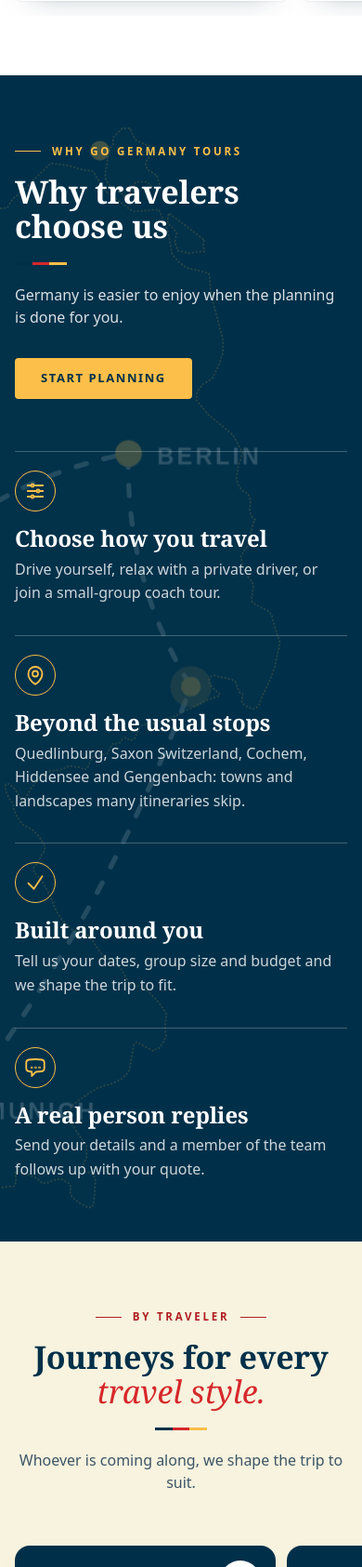
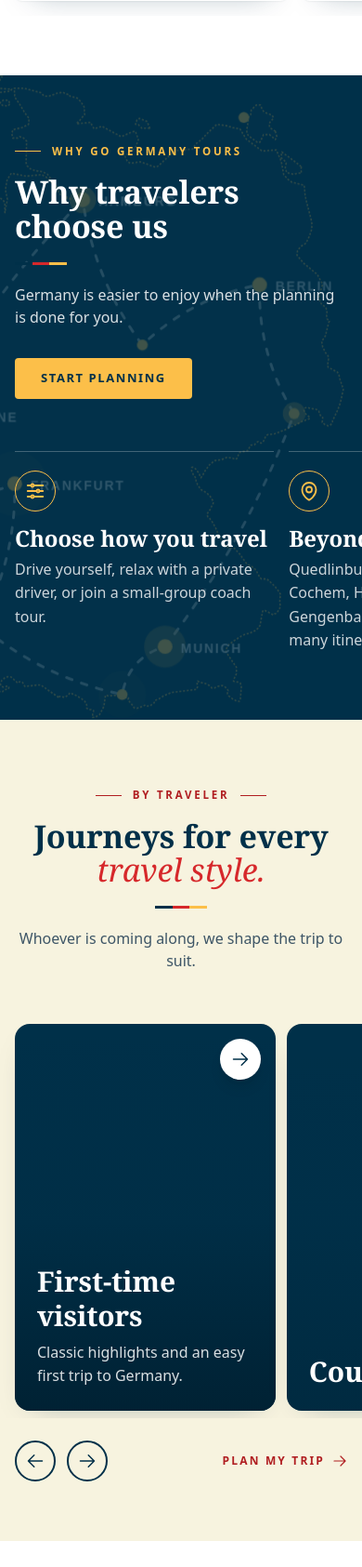
Before and after one commit to xfranzce/go-germany-tours, a Laravel app: page / in a window 390 px wide. Shown: the part 4815-6500 px from the top of the page at 93% size. Run offline with Laravel 12, Linux system fonts and the light colour scheme; data comes from the database, SQL or seed files in the repository; data that the repository does not hold is empty; style sheets or scripts are compiled from the project's sources; parts of the project's set-up code (start-up, migrations or seed data) failed here and were passed over; some libraries are stand-ins or nearby versions; some web fonts are replaced.

Commit message:
Why section: swipeable on mobile
Co-Authored-By: Claude Sonnet 5.5 <noreply@anthropic.com>

```diff
--- a/resources/views/partials/sections/why.blade.php
+++ b/resources/views/partials/sections/why.blade.php
@@ -11,14 +11,14 @@
             <button type="button" class="btn btn-gold mt-8" @click="$store.modal.show()">Start planning</button>
         </div>
         <div class="hidden xl:flex items-center justify-center" aria-hidden="true"><x-germany-map class="h-[28rem] w-auto"/></div>
-        <ul class="grid gap-x-10 gap-y-8 sm:grid-cols-2">
+        <ul class="-mx-4 flex snap-x snap-mandatory gap-4 overflow-x-auto px-4 pb-2 [scrollbar-width:none] sm:mx-0 sm:grid sm:grid-cols-2 sm:gap-x-10 sm:gap-y-8 sm:overflow-visible sm:px-0 sm:pb-0 [&::-webkit-scrollbar]:hidden">
             @foreach([
                 ['adjust', 'Choose how you travel', 'Drive yourself, relax with a private driver, or join a small-group coach tour.'],
                 ['pin', 'Beyond the usual stops', 'Quedlinburg, Saxon Switzerland, Cochem, Hiddensee and Gengenbach: towns and landscapes many itineraries skip.'],
                 ['check', 'Built around you', 'Tell us your dates, group size and budget and we shape the trip to fit.'],
                 ['chat', 'A real person replies', 'Send your details and a member of the team follows up with your quote.'],
             ] as [$ic, $t, $d])
-                <li class="border-t border-white/25 pt-5">
+                <li class="w-[78%] shrink-0 snap-center border-t border-white/25 pt-5 sm:w-auto sm:shrink">
                     <span class="grid place-items-center w-11 h-11 rounded-full border border-brand-gold text-brand-gold"><x-icon :name="$ic" class="w-6 h-6"/></span>
                     <h3 class="mt-4">{{ $t }}</h3>
                     <p class="mt-2 text-white/80">{{ $d }}</p>
```
